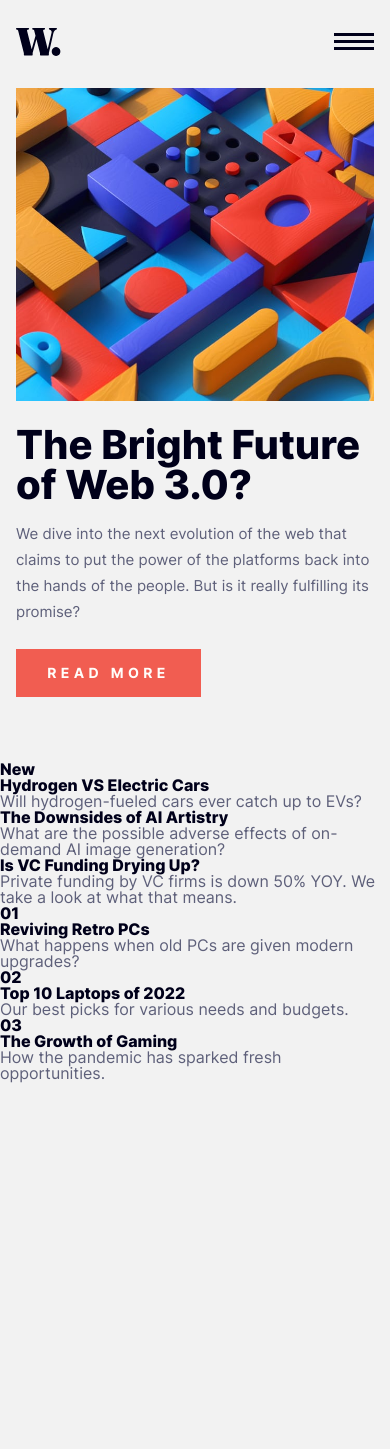
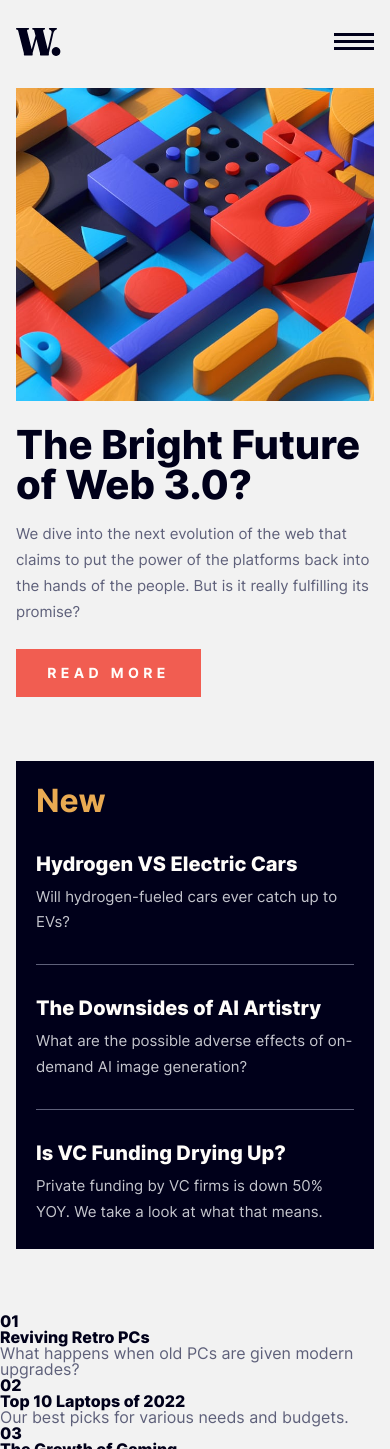
Before and after one commit to miguelzaga/news-homepage, a JavaScript app: page / in a window 390 px wide. Shown: the top 1449 px of the page. Before the commit the page ends 1083 px from the top, so only its background shows below. Built offline with nearby package versions, Linux system fonts and the light colour scheme.

Commit message:
style side mobile

```diff
--- a/src/App.js
+++ b/src/App.js
@@ -44,25 +44,25 @@ function App() {
           <button className="hero__btn">Read more</button>
         </section>
 
-        <section>
-          <h2>New</h2>
+        <section className="side">
+          <h2 className="side__title">New</h2>
 
-          <article>
-            <h3>Hydrogen VS Electric Cars</h3>
-            <p>Will hydrogen-fueled cars ever catch up to EVs?</p>
+          <article className="side__article">
+            <h3 className="side__header">Hydrogen VS Electric Cars</h3>
+            <p className="side__text">Will hydrogen-fueled cars ever catch up to EVs?</p>
           </article>
 
-          <article>
-            <h3>The Downsides of AI Artistry</h3>
-            <p>
+          <article className="side__article">
+            <h3 className="side__header">The Downsides of AI Artistry</h3>
+            <p className="side__text">
               What are the possible adverse effects of on-demand AI image
               generation?
             </p>
           </article>
 
-          <article>
-            <h3>Is VC Funding Drying Up?</h3>
-            <p>
+          <article className="side__article">
+            <h3 className="side__header">Is VC Funding Drying Up?</h3>
+            <p className="side__text">
               Private funding by VC firms is down 50% YOY. We take a look at
               what that means.
             </p>
--- a/src/scss/05-components/_index.scss
+++ b/src/scss/05-components/_index.scss
@@ -1 +1,2 @@
 @forward "hero";
+@forward "side";
--- /dev/null
+++ b/src/scss/05-components/_side.scss
@@ -0,0 +1,36 @@
+@use "./../01-abstracts/" as *;
+
+.side {
+  padding: 24px 20px;
+  margin: 64px 16px;
+  background-color: $dark-space-blue;
+  color: $silver;
+
+  &__title {
+    color: $yellow;
+    font-weight: 700;
+    font-size: rem(32px);
+    line-height: 1;
+    margin-bottom: 35px;
+  }
+
+  &__article {
+    margin-top: 31px;
+    &:not(:last-child) {
+      border-bottom: 1px solid $gunmetal;
+      padding-bottom: 29px;
+    }
+  }
+
+  &__header {
+    color: $almost-white;
+    font-size: rem(20px);
+    line-height: 1.2;
+    margin-bottom: 8px;
+  }
+
+  &__text {
+    font-size: rem(15px);
+    line-height: 1.73;
+  }
+}
```
